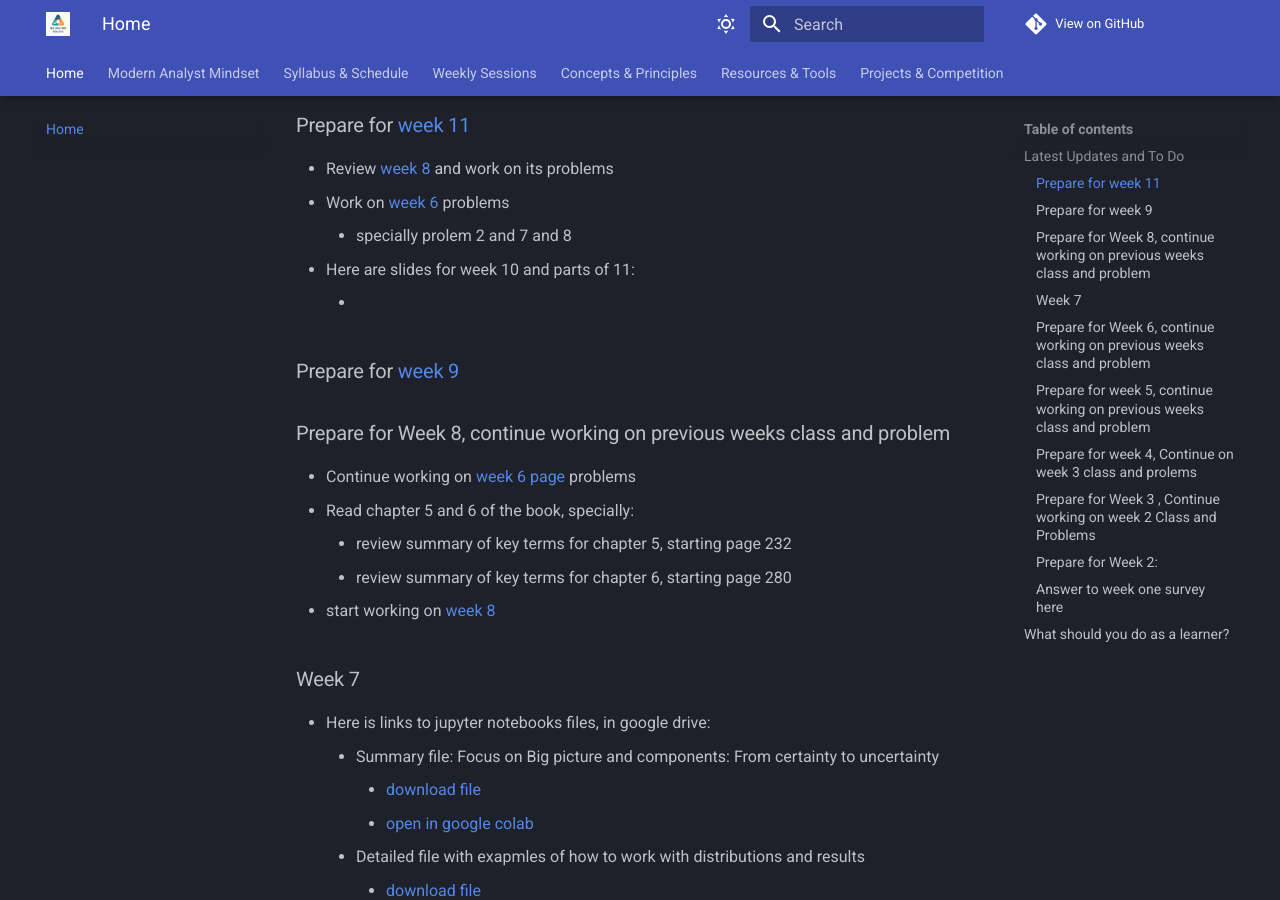
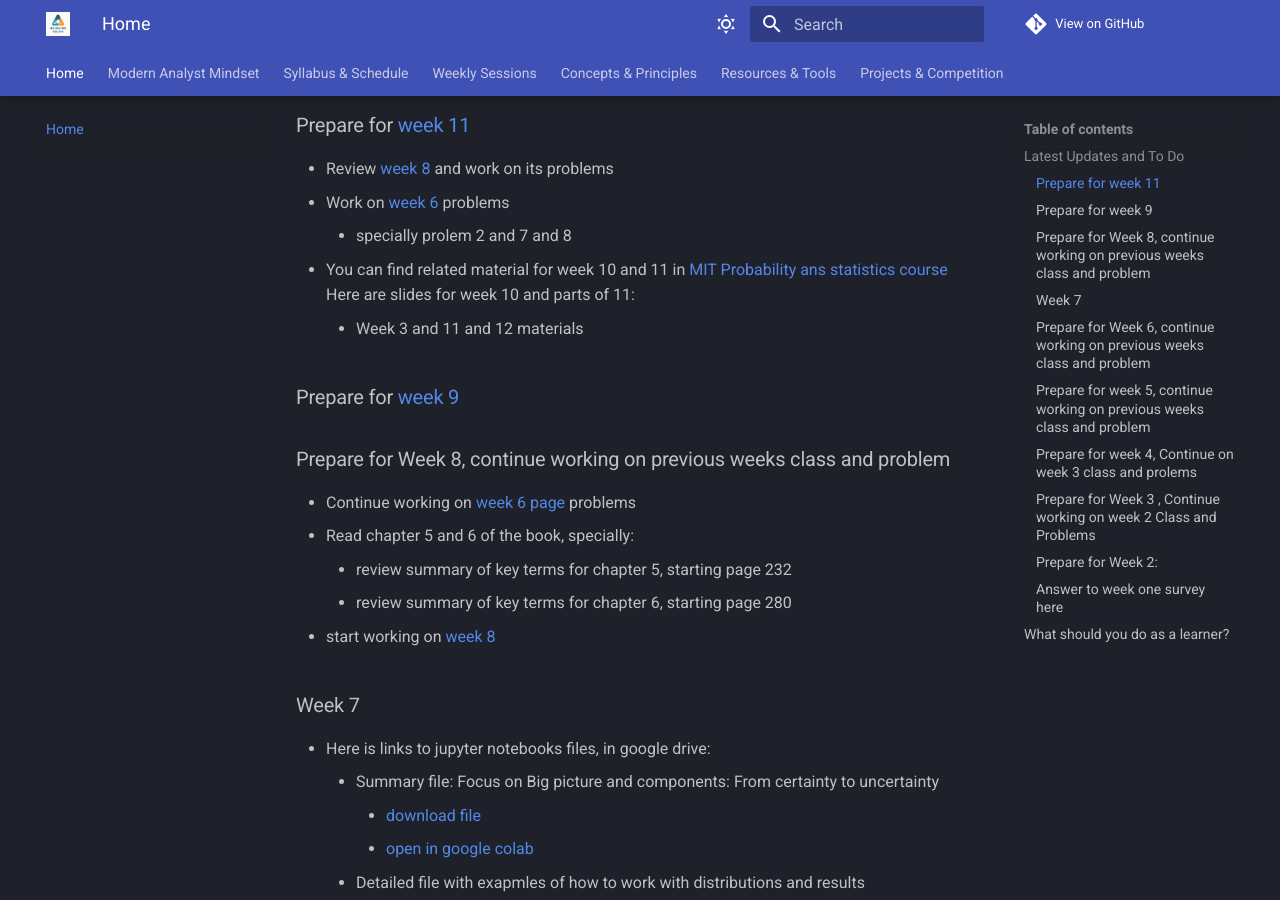
Before and after one commit to TheLoggicalOne/BA_for_Solico, an MkDocs documentation site: the page built from docs/index.md, in a window 1280 px wide and 900 px high, scrolled down 351 px. Built offline with MkDocs 1.6.1 and Material for MkDocs 9.7.7, drawn with Linux system fonts in a browser that asks for light colours; comment, search, counter and statistics services are not loaded.

Commit message:
another small change

```diff
--- a/docs/index.md
+++ b/docs/index.md
@@ -14,8 +14,9 @@ This is the course hub for the 14-week training program at Solico Group on:
 - Review [week 8](weeks/week8.md) and work on its problems
 - Work on [week 6](weeks/week06.md) problems
     - specially prolem 2 and 7 and 8
-- Here are slides for week 10 and parts of 11:
-    -
+- You can find related material for week 10 and 11 in [MIT Probability ans statistics course](https://ocw.mit.edu/courses/18-05-introduction-to-probability-and-statistics-spring-2022/pages/classes-reading-and-in-class-materials/)
+Here are slides for week 10 and parts of 11:
+    - Week 3 and 11 and 12 materials
 
 ### Prepare for [week 9](weeks/week09.md)
 ### Prepare for Week 8, continue working on previous weeks class and problem
```
